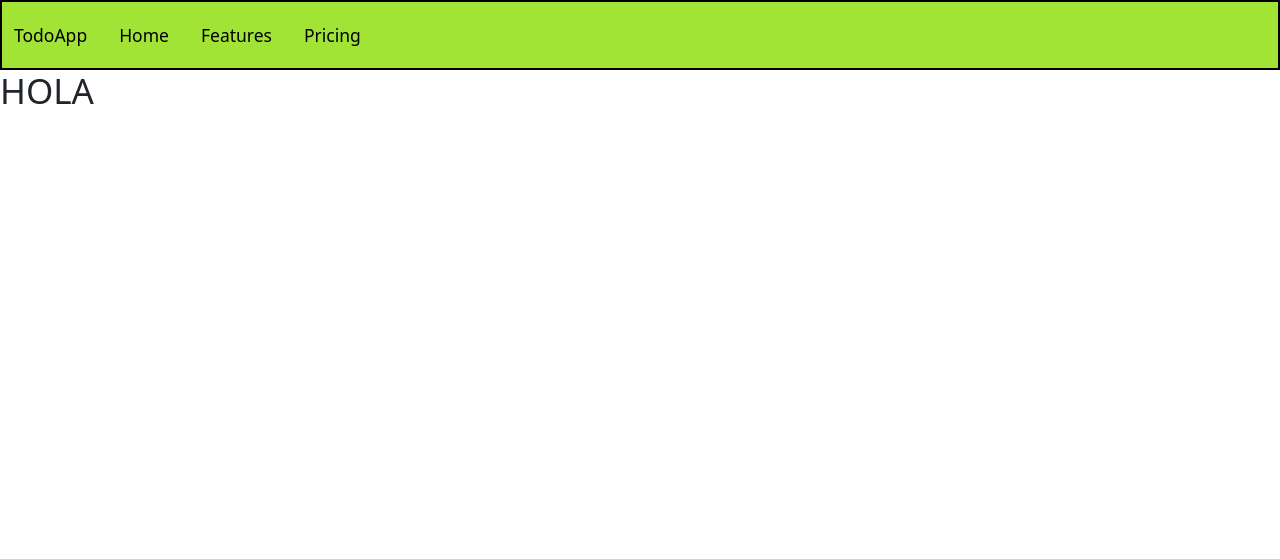
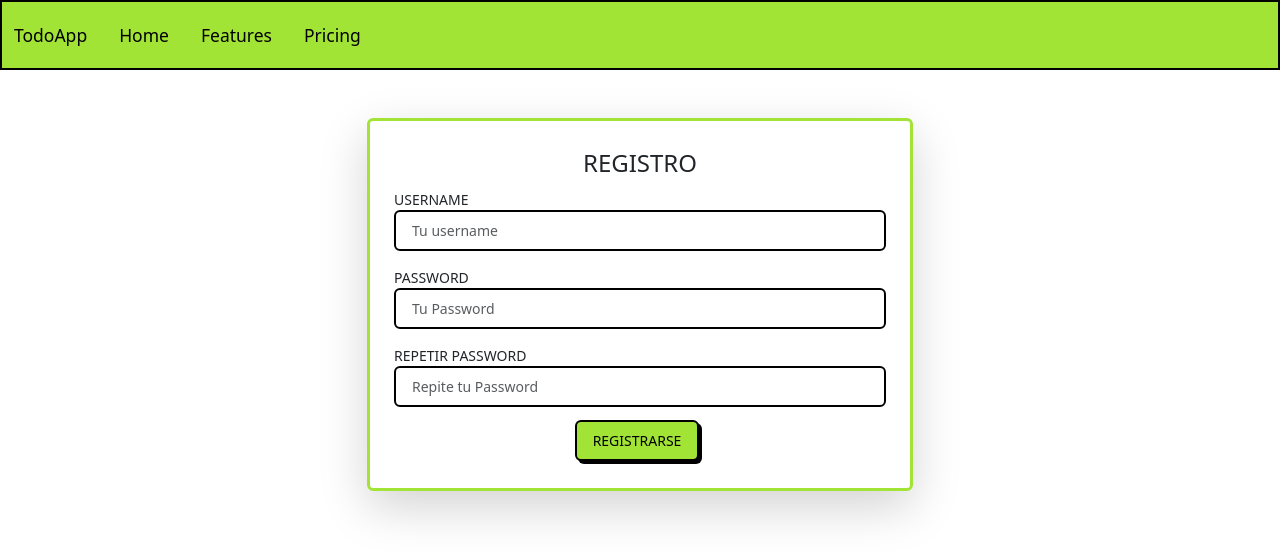
Before and after one commit to sebsolezzi88/Flask-Auth-ORM, a Flask app: page /registro in a window 1280 px wide. Shown: the top 559 px of the page. Run offline with Flask 3, Linux system fonts and the light colour scheme; some libraries are stand-ins or nearby versions.

Commit message:
Diseño del formulario de registro

```diff
--- a/templates/registro.html
+++ b/templates/registro.html
@@ -1,5 +1,27 @@
 {% extends 'base.html'%}
 
 {% block content %}
-    <H1>HOLA</H1>
+   <div class="container">
+    <div class="row">
+        <div class="col-12 col-md-6 mx-auto mt-5">
+            <form class="border border-3 border-primary rounded p-4 shadow-lg">
+                <legend class="text-center text-uppercase">Registro</legend>
+                <div class="form-group mb-3">
+                    <label class="text-uppercase" for="exampleInputEmail1">Username</label>
+                    <input autocomplete="false" type="text" class="form-control" id="username" aria-describedby="emailHelp" placeholder="Tu username">
+
+                </div>
+                <div class="form-group mb-3">
+                    <label class="text-uppercase for="password">Password</label>
+                    <input type="password" class="form-control" id="password" name="password" placeholder="Tu Password">
+                </div>
+                <div class="form-group mb-3">
+                    <label class="text-uppercase for="passwordr">Repetir Password</label>
+                    <input type="passwordr" class="form-control" id="passwordr" name="passwordr" placeholder="Repite tu Password">
+                </div>
+                <button type="submit" class="btn btn-primary  text-uppercase d-block mx-auto">Registrarse</button>
+                </form>
+        </div>
+    </div>
+   </div>
 {% endblock %}
```
